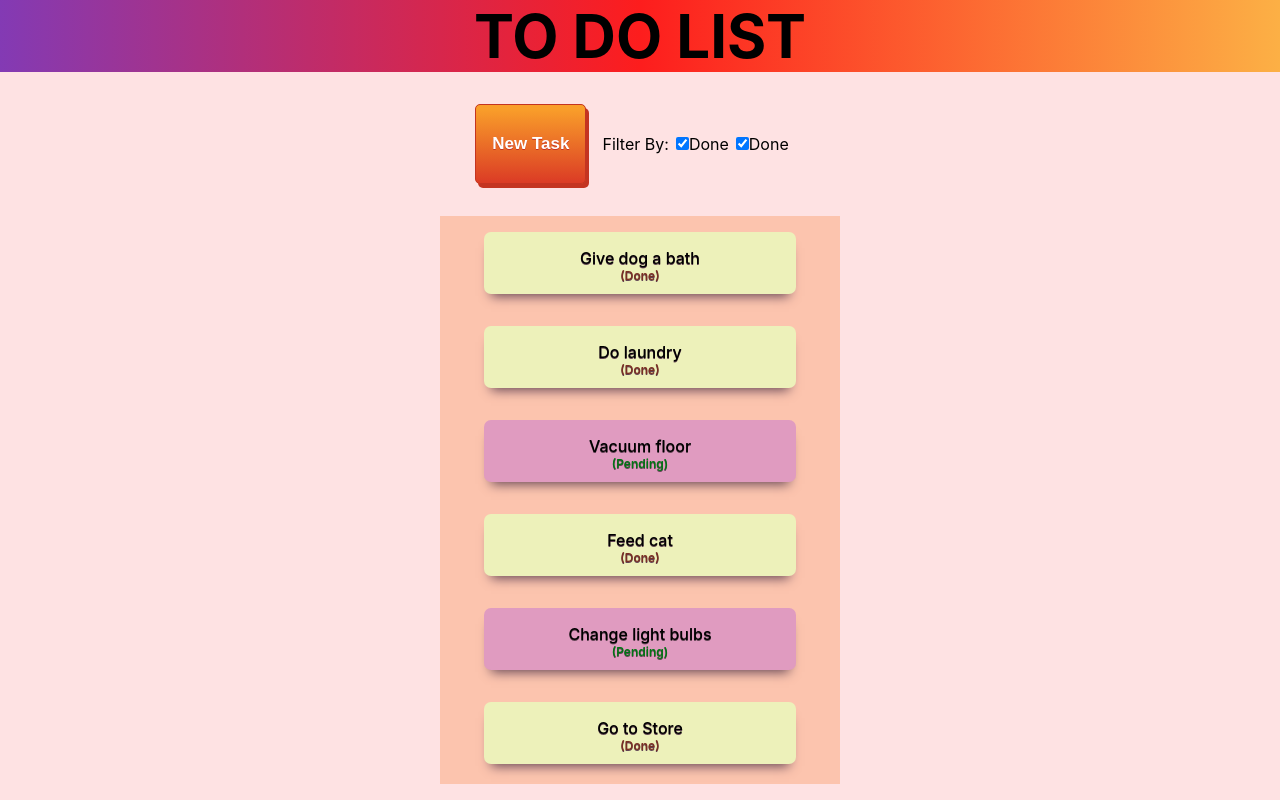
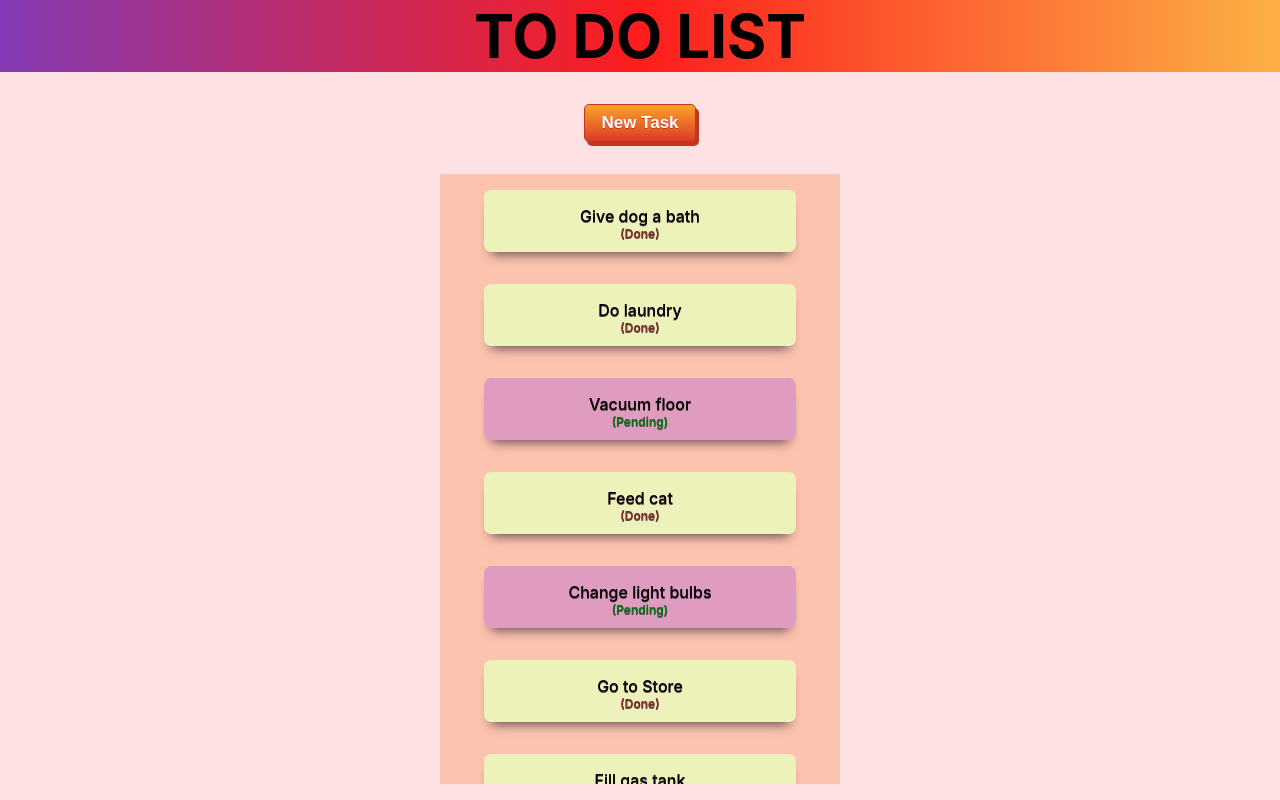
Before and after one commit to tatadavila/to-do-list, a React (Create React App) app: page / in a window 1280 px wide. Built offline with nearby package versions, Linux system fonts and the light colour scheme.

Commit message:
Hide top menu filter option

```diff
--- a/src/components/TopMenu.js
+++ b/src/components/TopMenu.js
@@ -18,7 +18,7 @@ const TopMenu = ({ filterInfo, setFilterInfo, setOpenModal }) => {
         New Task
       </button>
 
-      <div className="filter">
+      {/* <div className="filter">
         <p className="filterLabel">Filter By:</p>
 
         {filterInfo.map((item, index) => {
@@ -37,7 +37,7 @@ const TopMenu = ({ filterInfo, setFilterInfo, setOpenModal }) => {
             </li>
           );
         })}
-      </div>
+      </div> */}
     </div>
   );
 };
```
